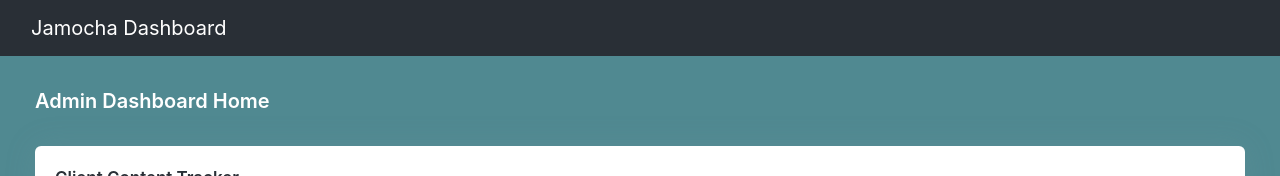
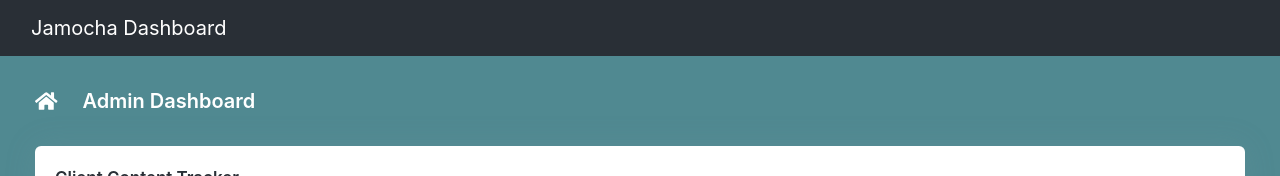
Before and after one commit to jamochamedia/client-cms-Contentful, a React (Create React App) app: page / in a window 1280 px wide. Shown: the top 176 px of the page. Built offline with nearby package versions, Linux system fonts and the light colour scheme; no server answers; what redux-immutable-state-invariant would draw is missing.

Commit message:
added home styling

```diff
--- a/src/app/routes/Home.js
+++ b/src/app/routes/Home.js
@@ -2,6 +2,7 @@ import React, { Component } from "react";
 
 import styled from "styled-components";
 import { Container, Col, Row } from "reactstrap";
+import { FontAwesomeIcon } from "@fortawesome/react-fontawesome";
 import { H2 } from "../components/Typography/HeaderText";
 
 import ContentTracker from "../components/Tables/ContentTracker/ContentTracker";
@@ -33,6 +34,10 @@ const m20 = {
   marginTop: "20px"
 };
 
+const mr20 = {
+  marginRight: "20px"
+};
+
 class Home extends Component {
   render() {
     return (
@@ -40,7 +45,9 @@ class Home extends Component {
         <BgPrimary>
           <Container fluid>
             <ContentWrapper>
-              <H2 style={white}>Admin Dashboard Home</H2>
+              <H2 style={white}>
+                <FontAwesomeIcon style={mr20} icon="home" /> Admin Dashboard
+              </H2>
               <ContentTracker />
               <Row>
                 <Col lg="5" style={m20}>
--- a/src/index.js
+++ b/src/index.js
@@ -12,9 +12,9 @@ import { loadContent } from "./store/data/Content";
 
 // Font awesome
 import { library } from "@fortawesome/fontawesome-svg-core";
-import { faUser, faBriefcase } from "@fortawesome/free-solid-svg-icons";
+import { faUser, faBriefcase, faHome } from "@fortawesome/free-solid-svg-icons";
 
-library.add(faUser, faBriefcase);
+library.add(faUser, faBriefcase, faHome);
 
 const store = configureStore();
 store.dispatch(loadContent());
```
